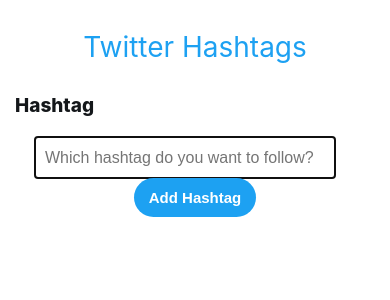
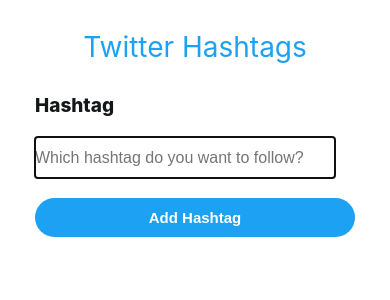
Before and after one commit to lcandiago/twitter-hashtags-client, a React (Create React App) app: page / in a window 390 px wide. Shown: the top 300 px of the page. Built offline with nearby package versions, Linux system fonts and the light colour scheme; the HTML template or start-up script is replaced by a standard one.

Commit message:
improve input style

```diff
--- a/src/App.css
+++ b/src/App.css
@@ -21,9 +21,6 @@
 
 .hashtagForm {
   margin-top: 30px;
-  display: flex;
-  flex-wrap: wrap;
-  justify-content: center;
 }
 
 .hashtagForm__label {
@@ -31,7 +28,18 @@
   font-weight: 800;
   font-size: 19px;
   width: 100%;
-  margin-bottom: 20px;
+}
+
+.hashtagForm__input-wrapper {
+  display: flex;
+  justify-content: space-between;
+  margin-top: 20px;
+}
+
+@media (max-width: 500px) {
+  .hashtagForm__input-wrapper {
+    flex-direction: column;
+  }
 }
 
 .hashtagForm__input {
@@ -40,9 +48,15 @@
   color: rgb(20, 23, 26);
   font-weight: 400;
   line-height: 1.3125;
-  padding: 10px;
+  padding: 10px 10px 10px 0;
   width: 340px;
   margin-right: 20px;
+}
+
+@media (max-width: 500px) {
+  .hashtagForm__input {
+    margin-bottom: 20px;
+  }
 }
 
 @media (max-width: 600px) {
--- a/src/App.js
+++ b/src/App.js
@@ -106,6 +106,7 @@
         <label htmlFor="hashtag" className="hashtagForm__label">
           Hashtag
         </label>
+        <div className="hashtagForm__input-wrapper">
           <input
             ref={inputEl}
             id="hashtag"
@@ -117,6 +118,7 @@
           <button type="submit" className="hashtagForm__button">
             Add Hashtag
           </button>
+        </div>
       </form>
 
       {error.length > 0 && (
```
Lines whose indentation alone changed are shown as unchanged.
